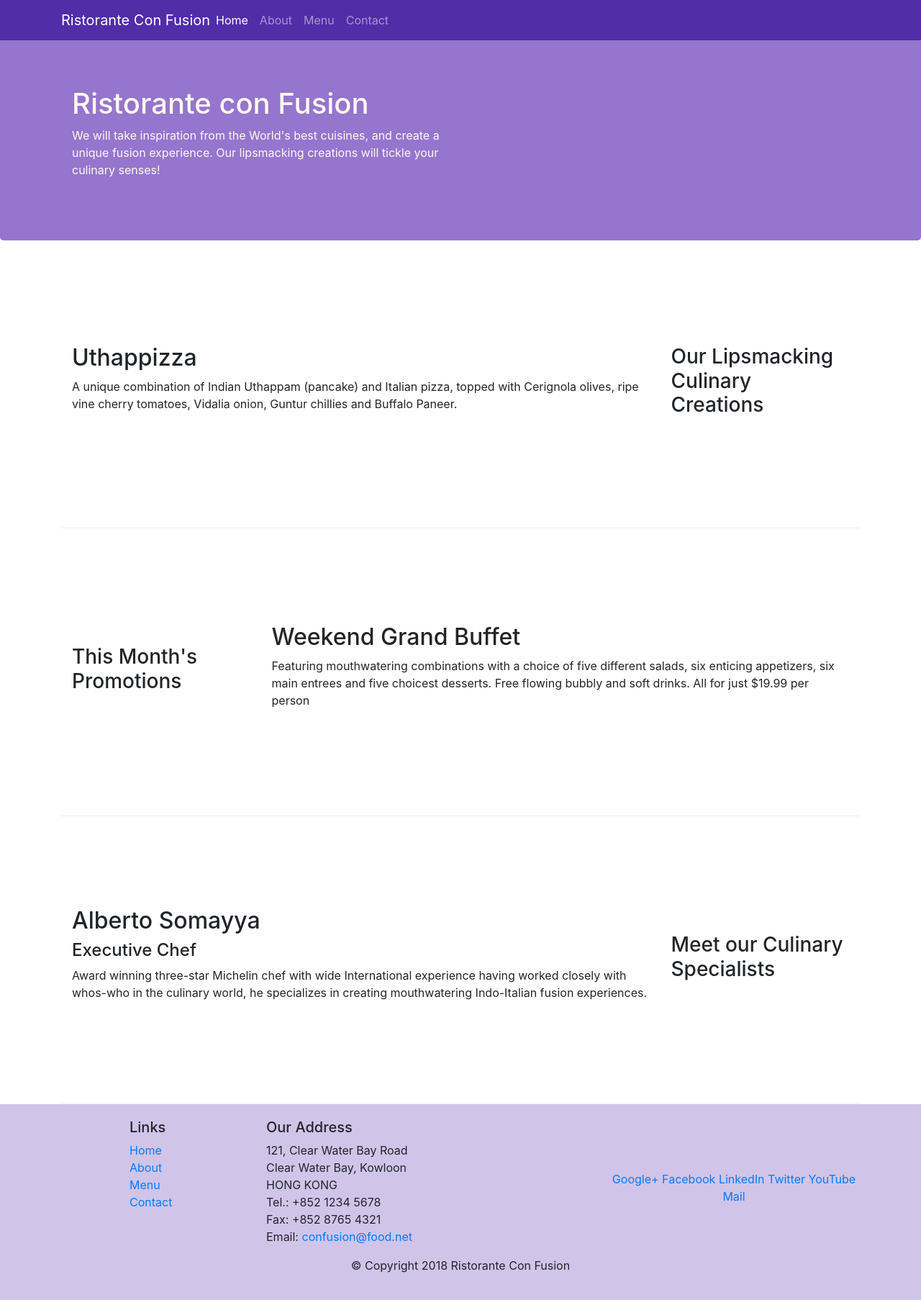
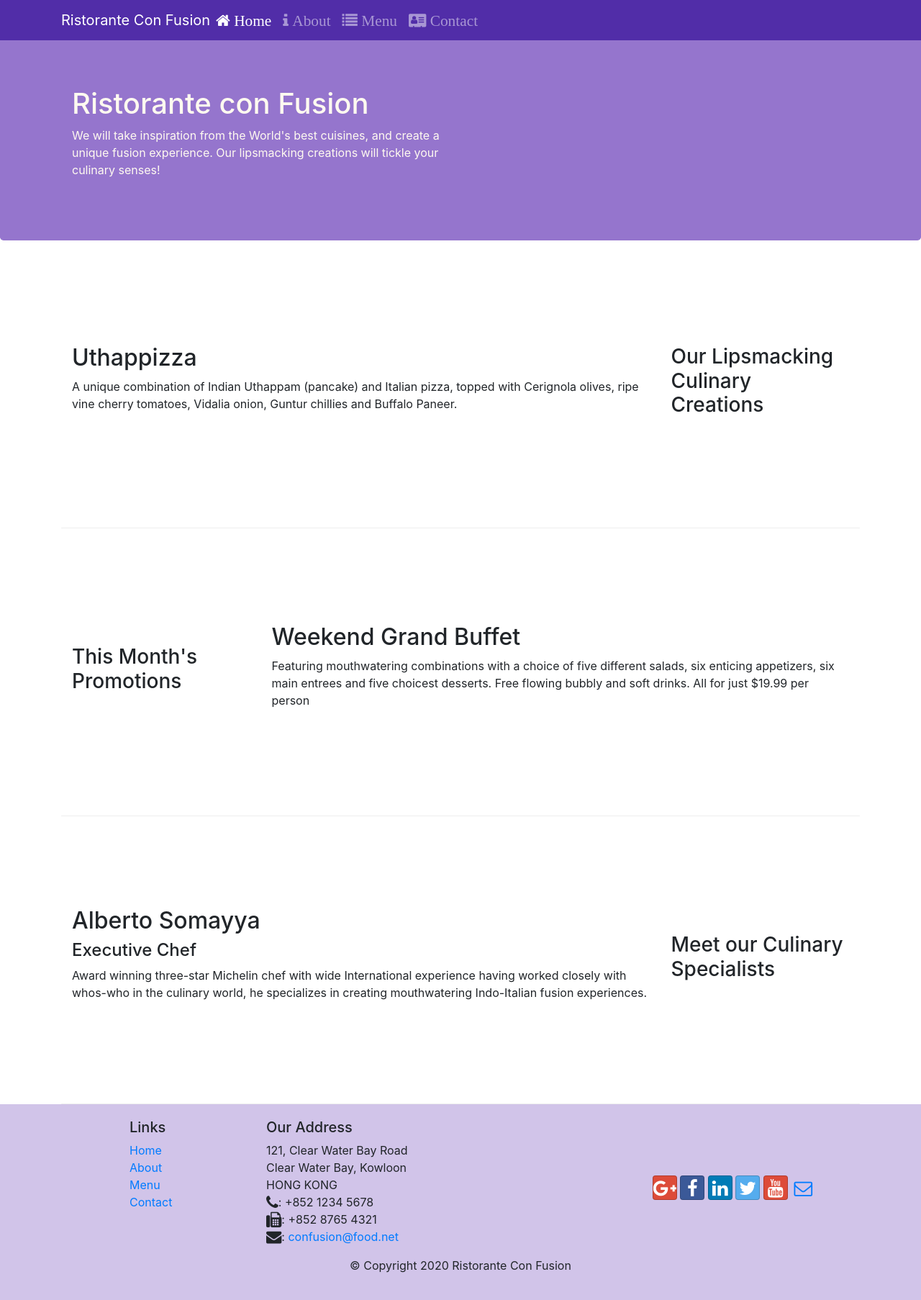
Before and after one commit to lorens247/confusion, a website: page index.html in a window 1280 px wide. Shown: the whole page at 72% size. Drawn offline with nearby package versions, Linux system fonts and the light colour scheme.

Commit message:
font icons

```diff
--- a/index.html
+++ b/index.html
@@ -9,6 +9,8 @@
 
   <!-- Bootstrap CSS -->
   <link rel="stylesheet" href="node_modules/bootstrap/dist/css/bootstrap.min.css">
+  <link rel="stylesheet" href="node_modules/font-awesome/css/font-awesome.min.css">
+  <link rel="stylesheet" href="node_modules/bootstrap-social/bootstrap-social.css">
   <link rel="stylesheet" href="css/styles.css">
 
     <title>Ristorante Con Fusion</title>
@@ -23,10 +25,10 @@
           <a class="navbar-brand mr-auto" href="#">Ristorante Con Fusion</a>
           <div class="collapse navbar-collapse" id="Navbar">
             <ul class="navbar-nav mr-auto">
-              <li class="nav-item active"><a class="nav-link" href="#">Home</a>
-              <li class="nav-item"><a class="nav-link" href="./aboutus.html">About</a>
-              <li class="nav-item"><a class="nav-link" href="#">Menu</a>
-              <li class="nav-item"><a class="nav-link" href="#">Contact</a>
+              <li class="nav-item active"><a class="nav-link" href="#"><span class="fa fa-home fa-lg"> Home</a>
+              <li class="nav-item"><a class="nav-link" href="./aboutus.html"><span class="fa fa-info fa-lg"> About</a>
+              <li class="nav-item"><a class="nav-link" href="#"><span class="fa fa-list fa-lg"> Menu</a>
+              <li class="nav-item"><a class="nav-link" href="./contactus.html"><span class="fa fa-address-card fa-lg"> Contact</a>
             </ul>
           </div>
     </nav>
@@ -76,7 +78,6 @@
             </div>
         </div>
     </div>
-
   <footer class="footer">
         <div class="container">
             <div class="row">
@@ -86,7 +87,7 @@
                         <li><a href="#">Home</a></li>
                         <li><a href="./aboutus.html">About</a></li>
                         <li><a href="#">Menu</a></li>
-                        <li><a href="#">Contact</a></li>
+                        <li><a href="./contactus.html">Contact</a></li>
                     </ul class="list-unstyled">
                 </div>
                 <div class="col-7 col-sm-5">
@@ -95,25 +96,26 @@
                   121, Clear Water Bay Road<br>
                   Clear Water Bay, Kowloon<br>
                   HONG KONG<br>
-		              Tel.: +852 1234 5678<br>
-		              Fax: +852 8765 4321<br>
-		              Email: <a href="mailto:confusion@food.net">confusion@food.net</a>
+                      <i class="fa fa-phone fa-lg"></i>: +852 1234 5678<br>
+                      <i class="fa fa-fax fa-lg"></i>: +852 8765 4321<br>
+                      <i class="fa fa-envelope fa-lg"></i>:
+                      <a href="mailto:confusion@food.net">confusion@food.net</a>
                 </address>
                 </div>
                 <div class="col-12 col-sm-4 align-self-center">
                     <div class="text-center">
-                        <a href="http://google.com/+">Google+</a>
-                        <a href="http://www.facebook.com/profile.php?id=">Facebook</a>
-                        <a href="http://www.linkedin.com/in/">LinkedIn</a>
-                        <a href="http://twitter.com/">Twitter</a>
-                        <a href="http://youtube.com/">YouTube</a>
-                        <a href="mailto:">Mail</a>
+                        <a class="btn btn-social-icon btn-google" href="http://google.com/+"><i class="fa fa-google-plus"></i></a>
+                        <a class="btn btn-social-icon btn-facebook" href="http://www.facebook.com/profile.php?id="><i class="fa fa-facebook"></i></a>
+                        <a class="btn btn-social-icon btn-linkedin" href="http://www.linkedin.com/in/"><i class="fa fa-linkedin"></i></a>
+                        <a class="btn btn-social-icon btn-twitter" href="http://twitter.com/"><i class="fa fa-twitter"></i></a>
+                        <a class="btn btn-social-icon btn-google" href="http://youtube.com/"><i class="fa fa-youtube"></i></a>
+                        <a class="btn btn-social-icon" href="mailto:"><i class="fa fa-envelope-o"></i></a>
                     </div>
                 </div>
             </div>
          <div class="row justify-content-center">
               <div class="col-auto">
-                    <p>© Copyright 2018 Ristorante Con Fusion</p>
+                  <p>© Copyright 2020 Ristorante Con Fusion</p>
               </div>
          </div>
       </div>
--- a/package.json
+++ b/package.json
@@ -15,8 +15,12 @@
     "lite-server": "^2.6.1"
   },
   "dependencies": {
+    "@fortawesome/fontawesome-free": "^5.15.1",
     "bootstrap": "^4.0.0",
+    "bootstrap-icons": "^1.1.0",
+    "bootstrap-social": "^5.1.1",
     "dev": "^0.1.3",
+    "font-awesome": "^4.7.0",
     "jquery": "^3.3.1",
     "popper.js": "^1.12.9"
   }
```
Also changed, not shown: aboutus.html (+18 -15 lines), 1 other file. Lines whose indentation alone changed are shown as unchanged.
